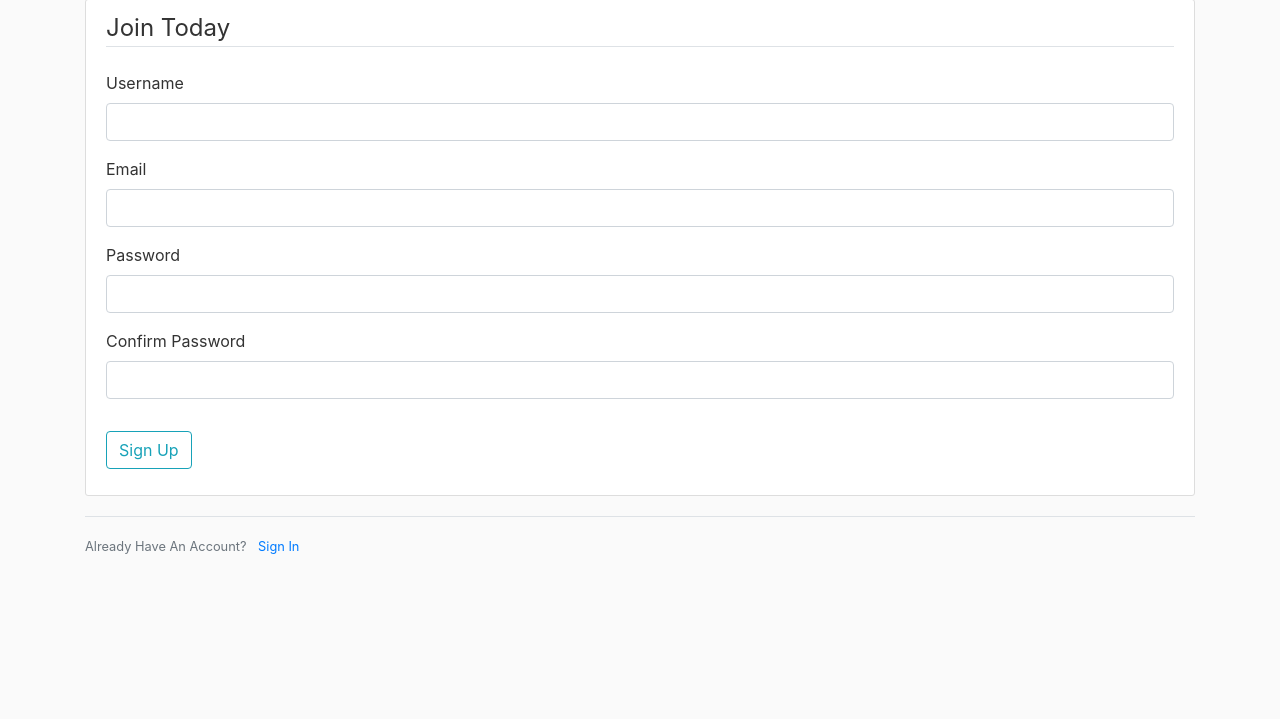
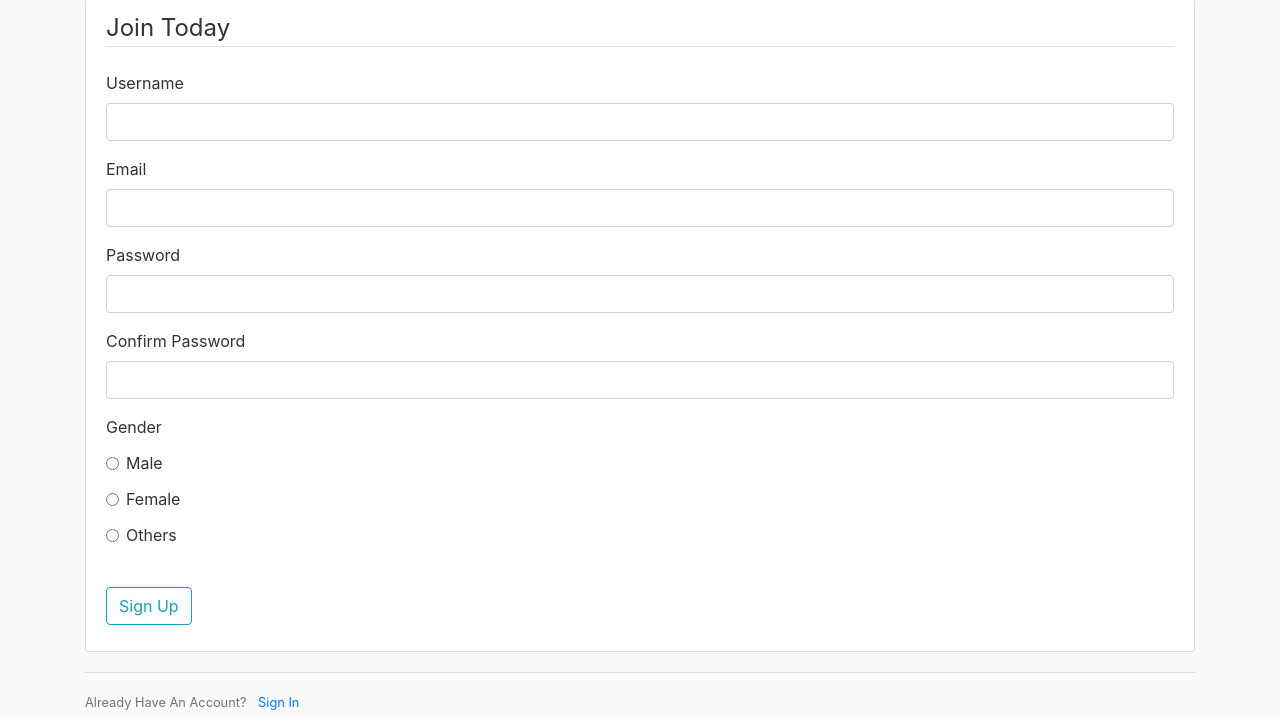
Before and after one commit to VVB2/MockTest, a Flask app: page /register in a window 1280 px wide. Shown: the part 81-800 px from the top of the page. Run offline with Flask 2, Linux system fonts and the light colour scheme; parts of the project's set-up code (start-up, migrations or seed data) failed here and were passed over; some libraries are stand-ins or nearby versions.

Commit message:
Added gender radio button
Done with the bugs and image not storing problem

```diff
--- a/mocktest/__init__.py
+++ b/mocktest/__init__.py
@@ -9,7 +9,7 @@ from flask_mail import Mail
 app = Flask(__name__)
 load_dotenv(app.root_path, '.env')
 app.config['SECRET_KEY'] = os.getenv('SECRET_KEY')
-app.config['SQLALCHEMY_DATABASE_URI'] = os.getenv('SQLALCHEMY_DATABASE_URI')
+app.config['SQLALCHEMY_DATABASE_URI'] = 'sqlite:///users.db'
 db = SQLAlchemy(app)
 bcrypt = Bcrypt(app)
 login_manager = LoginManager(app)
--- a/mocktest/models.py
+++ b/mocktest/models.py
@@ -15,7 +15,9 @@ class User(db.Model, UserMixin):
     password = db.Column(db.String(60), nullable=False)
     hackos = db.Column(db.Integer, default=20)
     phoneno = db.Column(db.String(20), default='None')
-    address = db.Column(db.String(255))
+    address = db.Column(db.String(255), default='None')
+    gender = db.Column(db.String(6), nullable=False)
+    badge = db.Column(db.String(20), default='Novice')
 
     def get_reset_token(self, expires_sec = 600):
         s = Serializer(app.config['SECRET_KEY'], expires_sec)
--- a/mocktest/templates/base.html
+++ b/mocktest/templates/base.html
@@ -82,8 +82,7 @@
     <span class="text-danger">public static void</span> <span class="text-info">main</span>(String[] args) {
       <span class="text-secondary">System.out.println</span>(<span class="text-success">"Hello, World!"</span>);
     }
-}
-                    </pre>
+}</pre>
                 </blockquote>
               </div>
             </div>
@@ -100,8 +99,7 @@
                 <blockquote class="blockquote mb-0">
                     <pre><span class="text-muted"># Your First Python Program</span>
 
-<span class="text-danger">print</span>(<span class="text-success">'Hello, world!'</span>)
-                    </pre>
+<span class="text-danger">print</span>(<span class="text-success">'Hello, world!'</span>)</pre>
                 </blockquote>
               </div>
             </div>
@@ -109,7 +107,7 @@
           <div class="col">
             <h1 class="h1 ml-4">PYTHON</h1>
             <p class="lead" style="font-weight: 500;">A programming language</p>
-            <a href="{{ url_for('tests.python') }}" type="button" class="btn btn-outline-success ml-5">Practice <i class="bi bi-caret-right-fill"></i></a>
+            <a href="{{ url_for('tests.python') }}" type="button" class="btn btn-outline-success ml-5 mb-5">Practice <i class="bi bi-caret-right-fill"></i></a>
           </div>
           </div>
         </div>
--- a/mocktest/templates/register.html
+++ b/mocktest/templates/register.html
@@ -84,6 +84,25 @@
                         {{ form.confirm_password(class="form-control form-control-md") }}
                     {% endif %}
                 </div>
+                <div class="form-group">
+                    <div class="form-control-label">{{ form.gender.label }}</div>
+                    {% if form.gender.errors %}
+                        {% for subfield in form.gender %}
+                        <div class="form-check">
+                            <div class="form-check-input">{{ subfield }}</div>
+                            <label class="form-check-label mt-1">{{ subfield.label }}</label>
+                        </div>
+                        {% endfor %}
+                        <span class="text-danger">Please select an option!</span>
+                    {% else %}
+                        {% for subfield in form.gender %}
+                        <div class="form-check">
+                            <div class="form-check-input">{{ subfield }}</div>
+                            <label class="form-check-label mt-1">{{ subfield.label }}</label>
+                        </div>
+                        {% endfor %}
+                    {% endif %}
+                </div>
             </fieldset>
             <div class="form-group">
                 {{ form.submit(class="btn btn-outline-info") }}
--- a/mocktest/users/forms.py
+++ b/mocktest/users/forms.py
@@ -1,10 +1,13 @@
 import phonenumbers
+from flask_login import current_user
 from flask_wtf import FlaskForm
-from flask_wtf.file import FileField, FileAllowed
-from wtforms import StringField, PasswordField, SubmitField, BooleanField
-from wtforms.validators import DataRequired, Length, Email, EqualTo, ValidationError
-from flask_login import current_user
+from flask_wtf.file import FileAllowed, FileField
 from mocktest.models import User
+from wtforms import (BooleanField, PasswordField, RadioField, StringField,
+                     SubmitField)
+from wtforms.validators import (DataRequired, Email, EqualTo, Length,
+                                ValidationError)
+
 
 class RegistrationForm(FlaskForm):
     username = StringField('Username',
@@ -14,6 +17,7 @@ class RegistrationForm(FlaskForm):
     password = PasswordField('Password', validators=[DataRequired()])
     confirm_password = PasswordField('Confirm Password',
                                      validators=[DataRequired(), EqualTo('password')])
+    gender = RadioField('Gender', validators=[DataRequired()], choices=['Male','Female','Others'])
     submit = SubmitField('Sign Up')
 
     def validate_username(self, username):
@@ -35,11 +39,12 @@ class LoginForm(FlaskForm):
 
 class AccountUpdateForm(FlaskForm):
     username = StringField('Username',
-                           validators=[DataRequired(), Length(min=2, max=20)])
+                           validators=[DataRequired(), Length(min=2, max=20)],render_kw={"placeholder": "Enter your username"})
     picture = FileField('Update Profile Picture', validators=[FileAllowed(['jpg','png','jpeg'])])
-    phoneno = StringField('Contact No (Enter country code)', render_kw={"placeholder": "Enter your contact no"})
+    phoneno = StringField('Contact No', render_kw={"placeholder": "Enter your contact no"})
     address = StringField('Enter Your Address',render_kw={"placeholder": "Enter your address"})
     submit = SubmitField('Update')
+    remove = SubmitField('Remove')
 
     def validate_username(self, username):
         if username.data != current_user.username:
@@ -48,16 +53,17 @@ class AccountUpdateForm(FlaskForm):
                 raise ValidationError('Username already taken!')
 
     def validate_phoneno(self, phoneno):
-        if phoneno.data != current_user.phoneno:
-            user = User.query.filter_by(phoneno = phoneno.data).first()
-            if user:
-                raise ValidationError('Contact no already in use!')
-        try:
-            p = phonenumbers.parse(phoneno.data,"IN")
-            if not phonenumbers.is_valid_number(p):
-                raise ValueError()
-        except (phonenumbers.phonenumberutil.NumberParseException, ValueError):
-            raise ValidationError('Please enter a valid contact no!')
+        if phoneno.data:
+            if phoneno.data != current_user.phoneno:
+                user = User.query.filter_by(phoneno = phoneno.data).first()
+                if user:
+                    raise ValidationError('Contact no already in use!')
+            try:
+                p = phonenumbers.parse(phoneno.data,"IN")
+                if not phonenumbers.is_valid_number(p):
+                    raise ValueError()
+            except (phonenumbers.phonenumberutil.NumberParseException, ValueError):
+                raise ValidationError('Please enter a valid contact no!')
 
 class RequestResetForm(FlaskForm):
     email = StringField('Email',
@@ -67,7 +73,7 @@ class RequestResetForm(FlaskForm):
     def validate_email(self, email):
         user = User.query.filter_by(email = email.data).first()
         if not user:
-            raise ValidationError('There is no account with that email. You must create register first')
+            raise ValidationError('There is no account with that email. You must register first')
 
 class ResetPasswordForm(FlaskForm):
         password = PasswordField('Password', validators=[DataRequired()])
--- a/mocktest/users/routes.py
+++ b/mocktest/users/routes.py
@@ -4,7 +4,7 @@ from mocktest import db, bcrypt
 from mocktest.models import User
 from mocktest.users.forms import (RegistrationForm, LoginForm, AccountUpdateForm,
                                    RequestResetForm, ResetPasswordForm)
-from mocktest.users.utils import save_picture, send_reset_email
+from mocktest.users.utils import save_picture,send_reset_email
 
 users = Blueprint('users', __name__)
 
@@ -15,7 +15,7 @@ def register():
     form = RegistrationForm()
     if form.validate_on_submit():
         hashed_password = bcrypt.generate_password_hash(form.password.data).decode('utf-8')
-        user = User(username=form.username.data, email=form.email.data, password=hashed_password)
+        user = User(username=form.username.data, email=form.email.data, password=hashed_password, gender=form.gender.data)
         db.session.add(user)
         db.session.commit()
         flash('Your account has been created! You are now able to login', 'success')
@@ -49,28 +49,40 @@ def logout():
 def account():
     form = AccountUpdateForm()
     if form.validate_on_submit():
-        if form.username.data == current_user.username and form.phoneno.data == current_user.phoneno and form.address.data == current_user.address:
-            return redirect(url_for('users.account'))
-        current_user.username = form.username.data
+        if form.username.data:
+            current_user.username = form.username.data
+
         if form.picture.data:
             picture_file, picture_success = save_picture(form.picture.data)
             if picture_success:
                 current_user.image_file = picture_file
             else:
                 flash('Error while updating profile picture', 'danger')
+
+        if form.address.data:
+            if current_user.address == 'None':
+                    current_user.hackos += 5
+                    current_user.address = form.address.data
+            current_user.address = form.address.data
+
         if form.phoneno.data:
+            if current_user.phoneno == 'None':
+                    current_user.hackos += 5
+                    current_user.phoneno = form.phoneno.data
             current_user.phoneno = form.phoneno.data
-        if form.address.data:
-            current_user.address = form.address.data
+
         db.session.commit()
         flash('Your account was successfully updated!', 'success')
         return redirect(url_for('users.account'))
+
     elif request.method == 'GET':
         form.username.data = current_user.username
         if not current_user.phoneno=='None':
             form.phoneno.data = current_user.phoneno
         if not current_user.address=='None':
             form.address.data = current_user.address
+    else:
+        print("hello")
     image_file = url_for('static', filename='profile_pics/' + current_user.image_file)
     return render_template('account.html', title='Account', image_file = image_file, form=form)
 
```
Also changed, not shown: mocktest/templates/account.html (+27 -6 lines), mocktest/users/utils.py (+6 -7 lines), mocktest/static/profile_pics/31290daf4428579b.jpg (added), mocktest/static/profile_pics/79bd6138e71343b8.jpg (added), mocktest/static/profile_pics/default_female.jpg (added), mocktest/static/profile_pics/default_other.jpg (added), mocktest/users.db.
